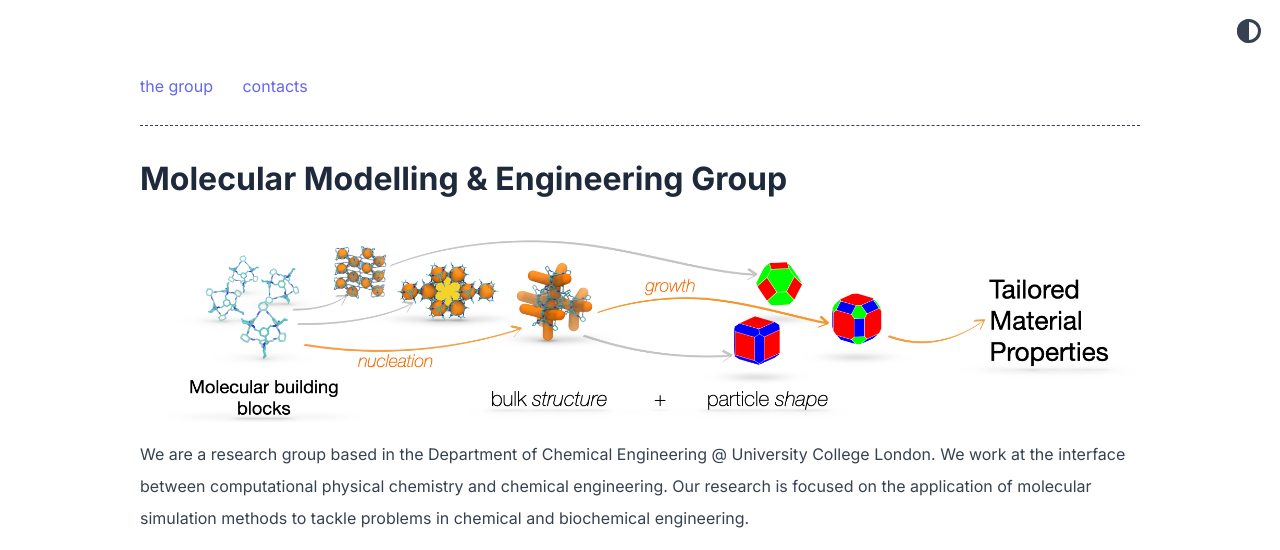
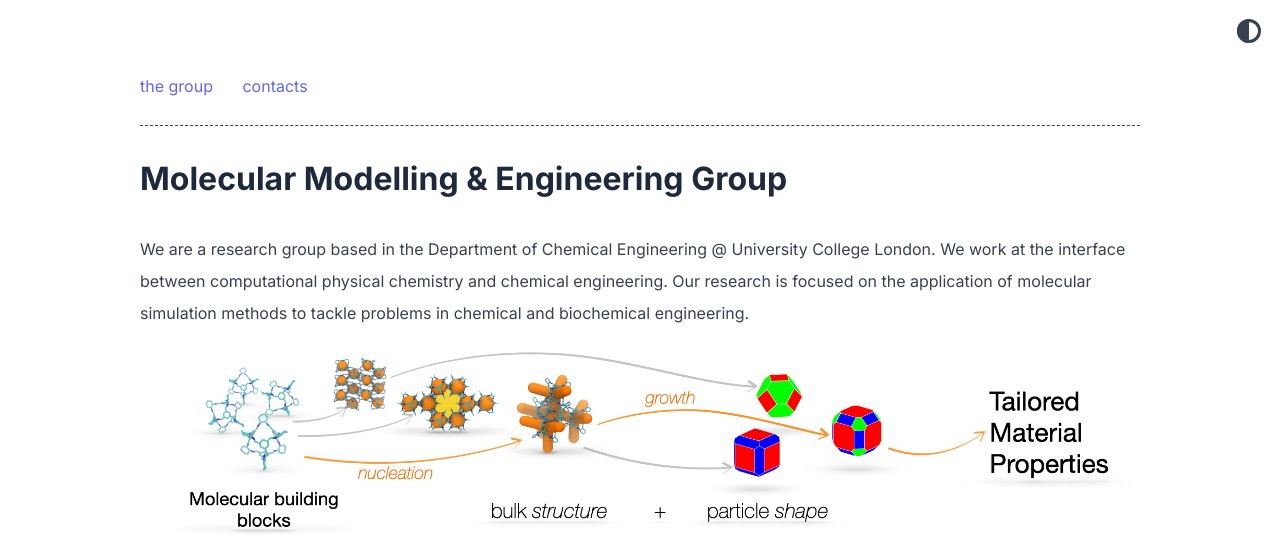
Before and after one commit to mme-ucl/mme-ucl.github.io, a Jekyll site: the page built from index.md, in a window 1280 px wide. Shown: the top 550 px of the page. Built offline with Jekyll 4.4.1, drawn with Linux system fonts in a browser that asks for light colours; a script that is not in the unit is left out; grey boxes are pictures that could not be loaded.

Commit message:
Update home.html

```diff
--- a/_layouts/home.html
+++ b/_layouts/home.html
@@ -10,8 +10,8 @@ layout: default
 
   <h1>{{ site.title }}</h1>
   {% if site.theme_config.show_description == true %}
+    <p>{{ site.description }}</p>
     <img src="https://github.com/mme-ucl/mme-ucl.github.io/raw/main/images/banner.png" width="1000px"/>
-    <p>{{ site.description }}</p>
   {% endif %}
 </header>
 
```
